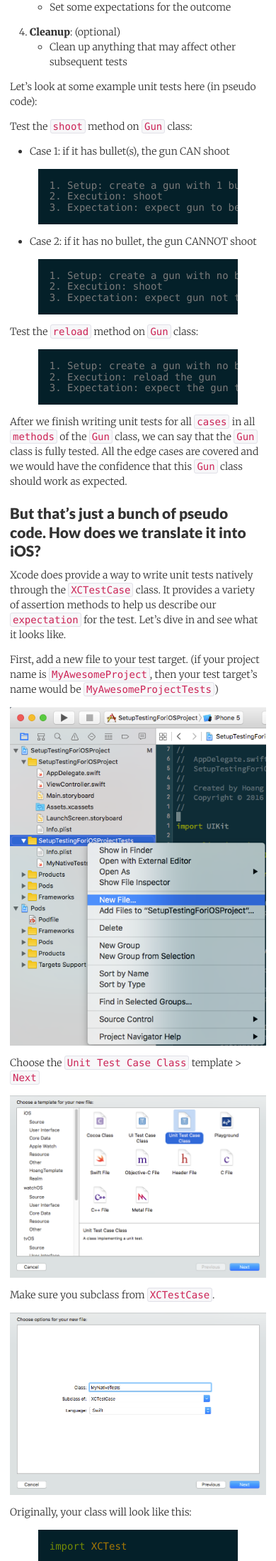
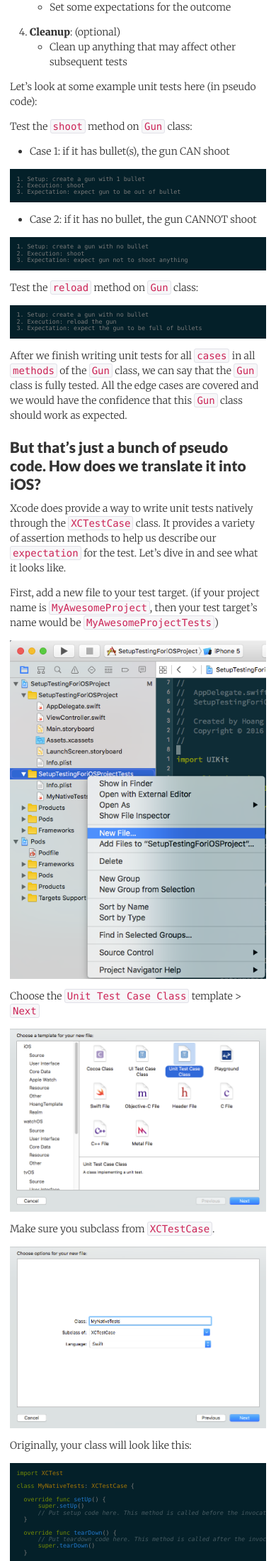
Before and after one commit to hoang-tran/hoang-tran.github.io, a Jekyll site: the page built from _posts/2016-07-31-how-to-write-unit-tests-in-ios-p1-xctestcase.md, in a window 390 px wide. Shown: the part 777-2976 px from the top of the page at 71% size. Built offline with Jekyll 4.4.1, drawn with Linux system fonts in a browser that asks for light colours; nearby versions of some CDN libraries; some of the changed text lies outside the part shown.

Commit message:
style code block to support mobile

```diff
--- a/_sass/_code.scss
+++ b/_sass/_code.scss
@@ -72,3 +72,7 @@
 pre a:only-of-type::before {
   padding: 10px;
 }
+
+pre, .highlight .p {
+  font-size: 0.8rem;
+}
--- a/_sass/_media-queries.scss
+++ b/_sass/_media-queries.scss
@@ -44,6 +44,17 @@
   }
 }
 
+@media screen and (max-width: $viewport-small) {
+  pre, .highlight .p {
+    font-size: 0.6rem;
+  }
+
+  .highlight {
+    margin-left: 0;
+    margin-right: 0;
+  }
+}
+
 @media screen and (min-width: $viewport-medium) {
   html {
     font-size: 18px;
```
